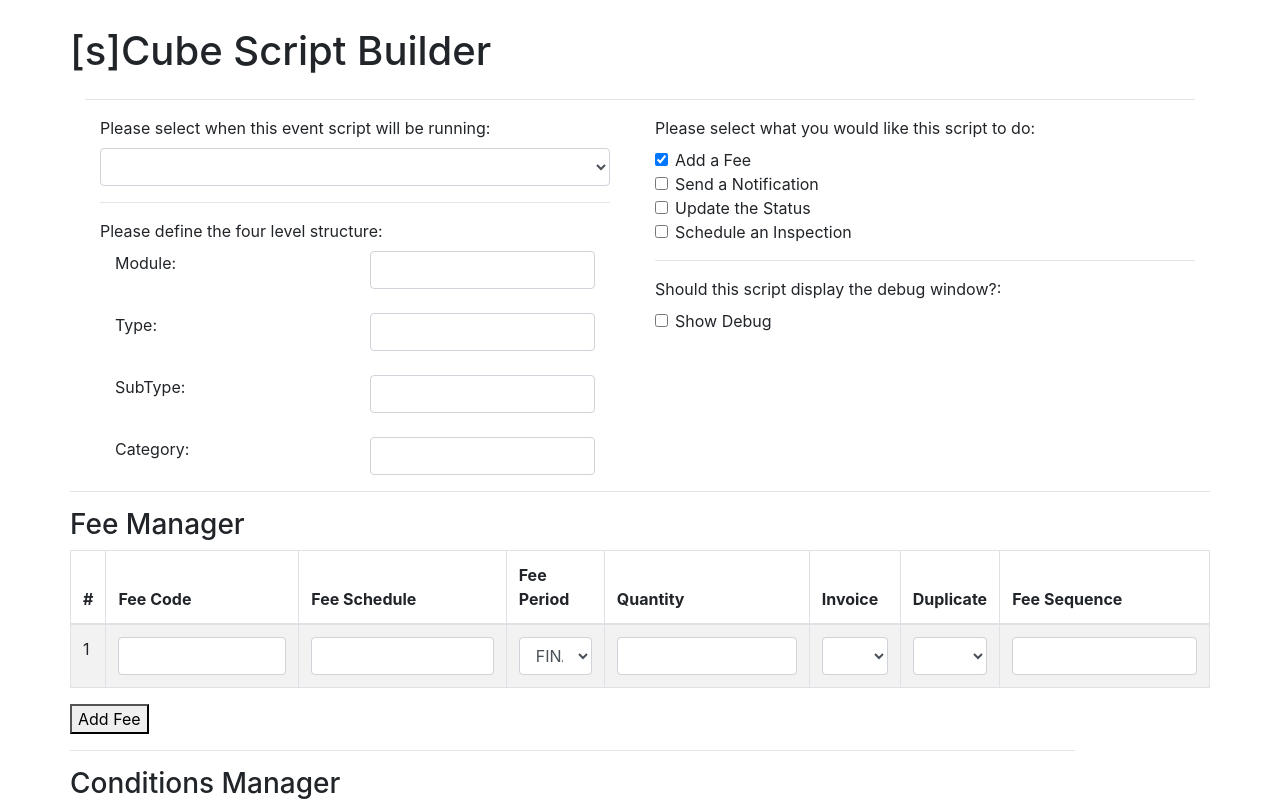
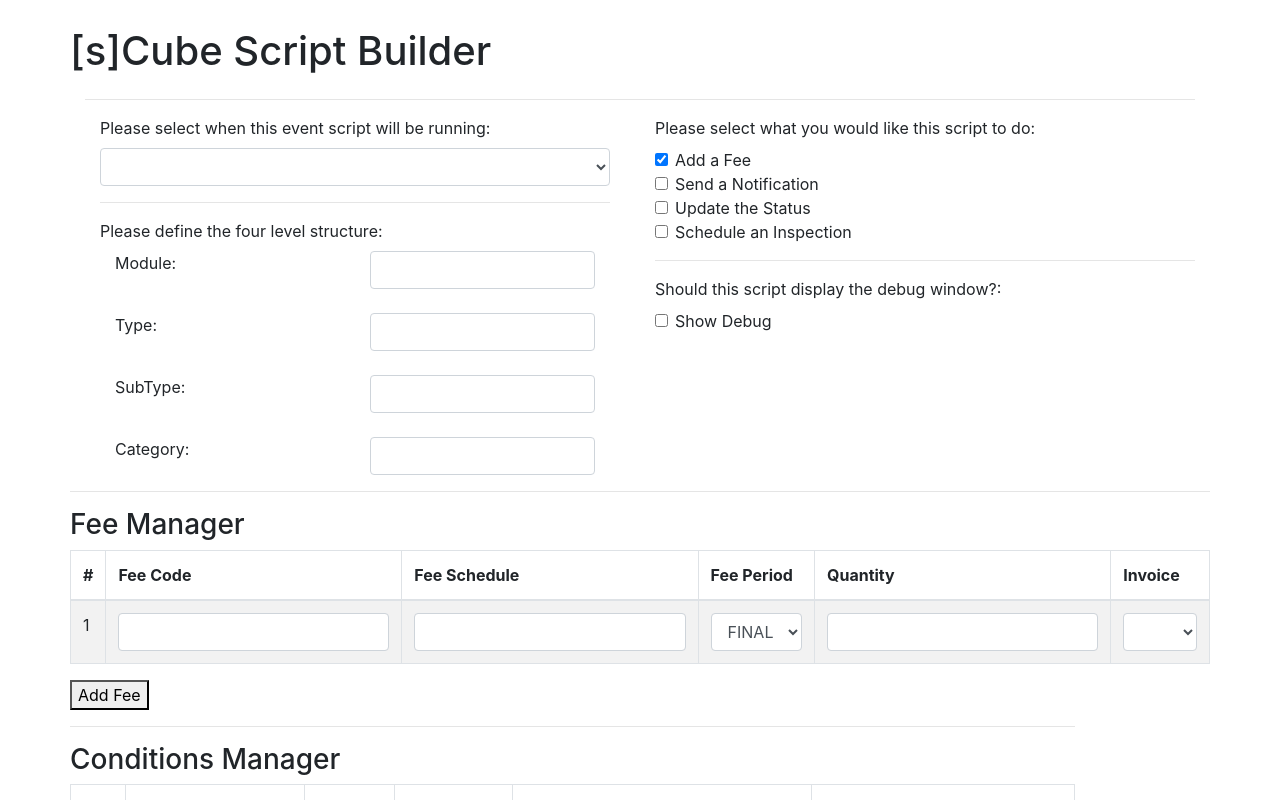
Before and after one commit to ItsAMeNick/sCube-Script-Builder, a React (Create React App) app: page / in a window 1280 px wide. Both pictures are taken after a click on the checkbox "Add a Fee". Shown: the top 800 px of the page. Built offline with nearby package versions, Linux system fonts and the light colour scheme.

Commit message:
[NZ] Removed Duplicate and Sequence from fees

```diff
--- a/src/components/FEE_Container.js
+++ b/src/components/FEE_Container.js
@@ -40,8 +40,6 @@ class FEE_FeeContainer extends Component {
                     <th>Fee Period</th>
                     <th>Quantity</th>
                     <th>Invoice</th>
-                    <th>Duplicate</th>
-                    <th>Fee Sequence</th>
                     </tr>
                 </thead>
                 <tbody>
--- a/src/components/FEE_FeeItem.js
+++ b/src/components/FEE_FeeItem.js
@@ -42,16 +42,6 @@ class FEE_FeeItem extends Component {
                     <option value={"N"}>No</option>
                 </Form.Control>
             </td>
-            <td>
-                <Form.Control id="duplicate" as="select" onChange={this.handleChange}>
-                    <option value={null}></option>
-                    <option value={"Y"}>Yes</option>
-                    <option value={"N"}>No</option>
-                </Form.Control>
-            </td>
-            <td>
-                <Form.Control id="sequence" type="text" onChange={this.handleChange}/>
-            </td>
         </tr>
         );
     }
--- a/src/modules/reducer.js
+++ b/src/modules/reducer.js
@@ -30,9 +30,7 @@ const initialState = {
         schedule: null,
         period: "FINAL",
         quantity: null,
-        invoice: null,
-        duplicate: null,
-        sequence: null
+        invoice: null
     }]
 
 };
@@ -81,9 +79,7 @@ const sCubeReducer = (state = initialState, action) => {
                 schedule: null,
                 period: null,
                 quantity: null,
-                invoice: false,
-                duplicate: false,
-                sequence: null
+                invoice: false
             }
         );
         return newState;
```
